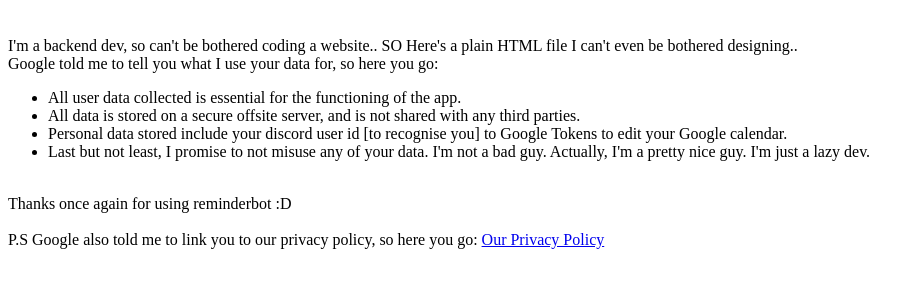
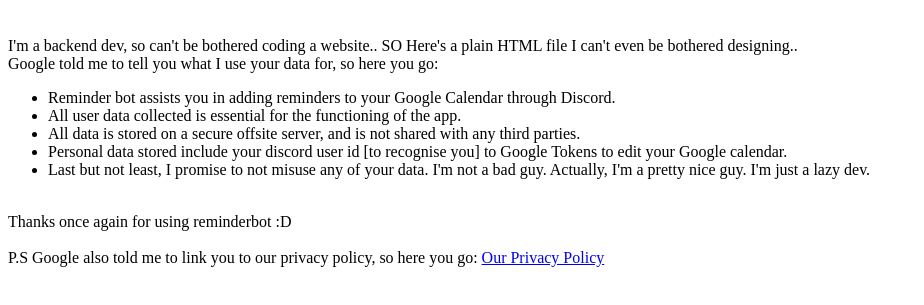
Before and after one commit to SteakFisher/reminderBot, a website: page homepage.html in a window 1280 px wide. Shown: the part 61-366 px from the top of the page, without its empty margins (0-924 px from the left). Drawn offline with Linux system fonts and the light colour scheme.

Commit message:
slight change

```diff
--- a/homepage.html
+++ b/homepage.html
@@ -14,6 +14,9 @@
         SO Here's a plain HTML file I can't even be bothered designing..<br>
         Google told me to tell you what I use your data for, so here you go:<br>
         <ul>
+            <li>
+                Reminder bot assists you in adding reminders to your Google Calendar through Discord.
+            </li>
             <li>
                 All user data collected is essential for the functioning of the app.
             </li>
--- a/index.js
+++ b/index.js
@@ -42,11 +42,6 @@
     app.get('/googlecb4c7e4aca826dab.html', async function(request, response) {
         response.sendFile('googlecb4c7e4aca826dab.html', {root: __dirname});
     })
-
-
-
-
-
 
 
     const client = new Discord.Client({
```
